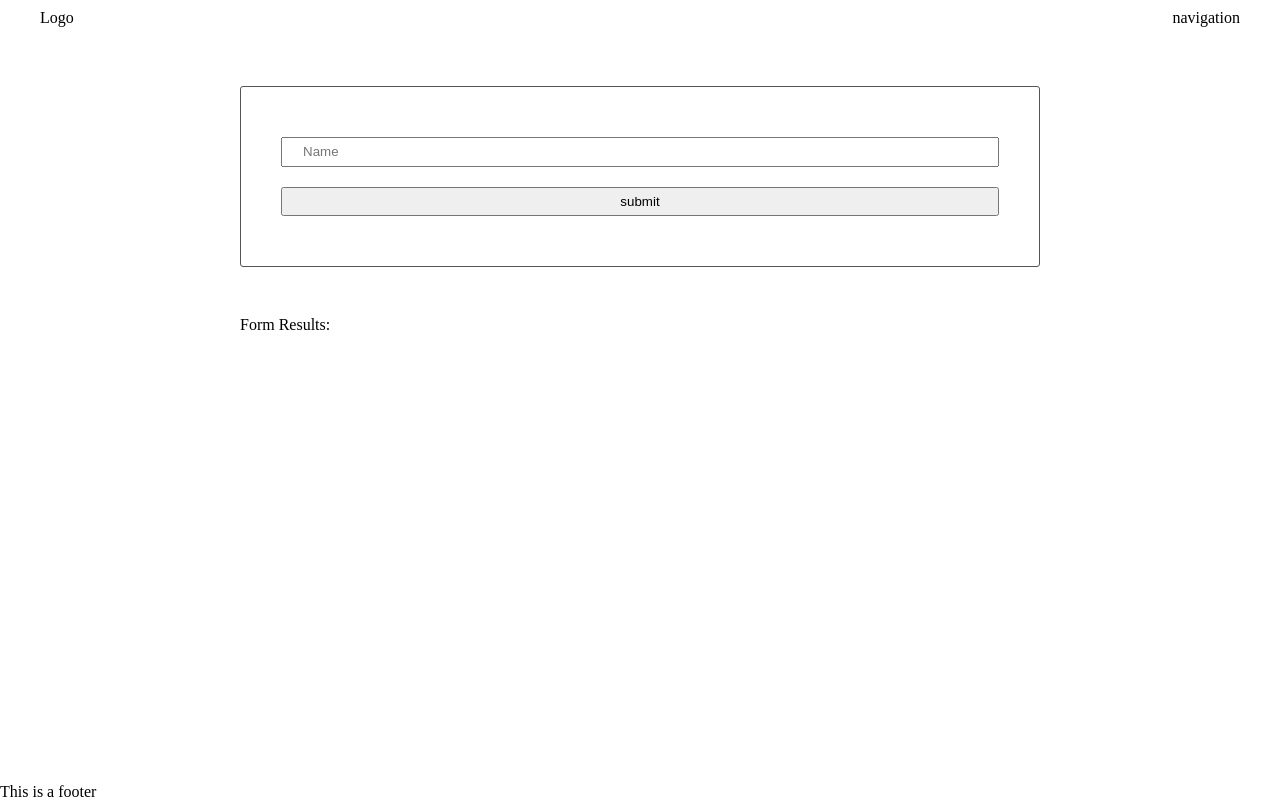
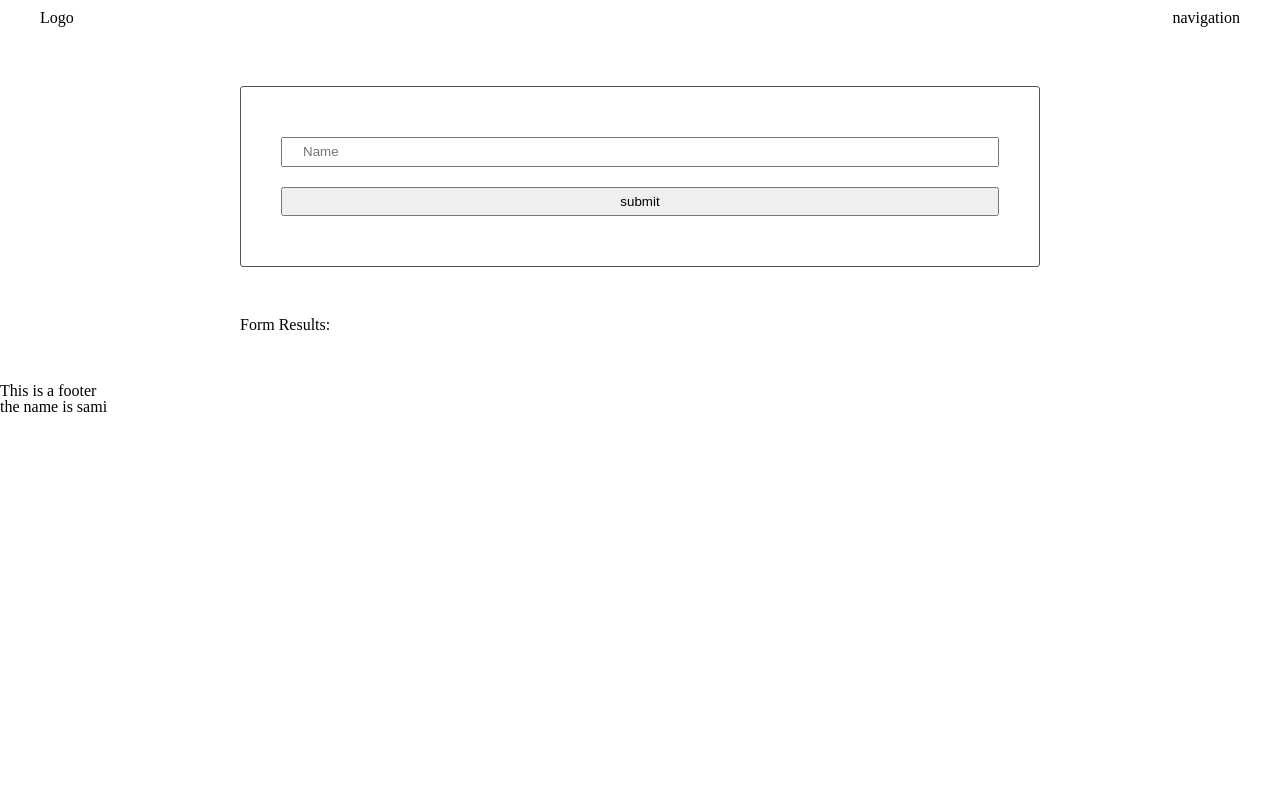
Before and after one commit to HashemSami/fend_capstone_project_travel_app, a website built with webpack: page src/client/views/index.html in a window 1280 px wide. Built offline with nearby package versions, Linux system fonts and the light colour scheme.

Commit message:
adding rendering functions

```diff
--- a/src/client/index.js
+++ b/src/client/index.js
@@ -6,9 +6,61 @@ import "./styles/footer.scss";
 import "./styles/form.scss";
 import "./styles/header.scss";
 
-console.log(checkForName);
+const store = {
+  name: "hash"
+};
 
-alert("I EXIST");
-console.log("CHANGE!!");
+// add our markup to the page
+const root = document.getElementById("root");
+
+const updateStore = (store, newState) => {
+  const newStore = Object.assign(store, newState);
+  render(root, newStore);
+};
+
+const render = async (root, state) => {
+  root.innerHTML = App(state);
+};
+
+const App = state => {
+  changeName();
+  return `
+    <header>
+        <div class="">
+            Logo
+        </div>
+        <div class="">
+            navigation
+        </div>
+    </header>
+    <main>
+        <section>
+            <form class="" onsubmit="return Client.handleSubmit(event)">
+                <input id="name" type="text" name="input" value="" placeholder="Name">
+                <input type="submit" name="" value="submit" onclick="return Client.handleSubmit(event)"
+                    onsubmit="return Client.handleSubmit(event)">
+            </form>
+        </section>
+
+        <section>
+            <strong>Form Results:</strong>
+            <div id="results"></div>
+        </section>
+    </main>
+
+    <footer>
+    <p>This is a footer</p>
+    the name is ${state.name}
+    </footer>
+  `;
+};
+
+const changeName = () => {
+  updateStore(store, { name: "sami" });
+};
+
+window.addEventListener("load", () => {
+  render(root, store);
+});
 
 export { checkForName, handleSubmit };
--- a/src/client/views/index.html
+++ b/src/client/views/index.html
@@ -1,38 +1,13 @@
 <!DOCTYPE html>
 <html lang="en" dir="ltr">
-    <head>
-        <meta charset="utf-8">
-        <title>Test</title>
-    </head>
 
-    <body>
+<head>
+    <meta charset="utf-8">
+    <title>Test</title>
+</head>
 
-        <header>
-            <div class="">
-                Logo
-            </div>
-            <div class="">
-                navigation
-            </div>
-        </header>
+<body>
+    <div id="root"></div>
+</body>
 
-        <main>
-            <section>
-                <form class="" onsubmit="return Client.handleSubmit(event)">
-                    <input id="name" type="text" name="input" value=""  placeholder="Name">
-                    <input type="submit" name="" value="submit" onclick="return Client.handleSubmit(event)" onsubmit="return Client.handleSubmit(event)">
-                </form>
-            <section>
-
-            <section>
-                <strong>Form Results:</strong>
-                <div id="results"></div>
-            </section>
-        </main>
-
-        <footer>
-            <p>This is a footer</p>
-        </footer>
-
-    </body>
 </html>
```
Also changed, not shown: src/client/styles/base.scss (indentation only).
